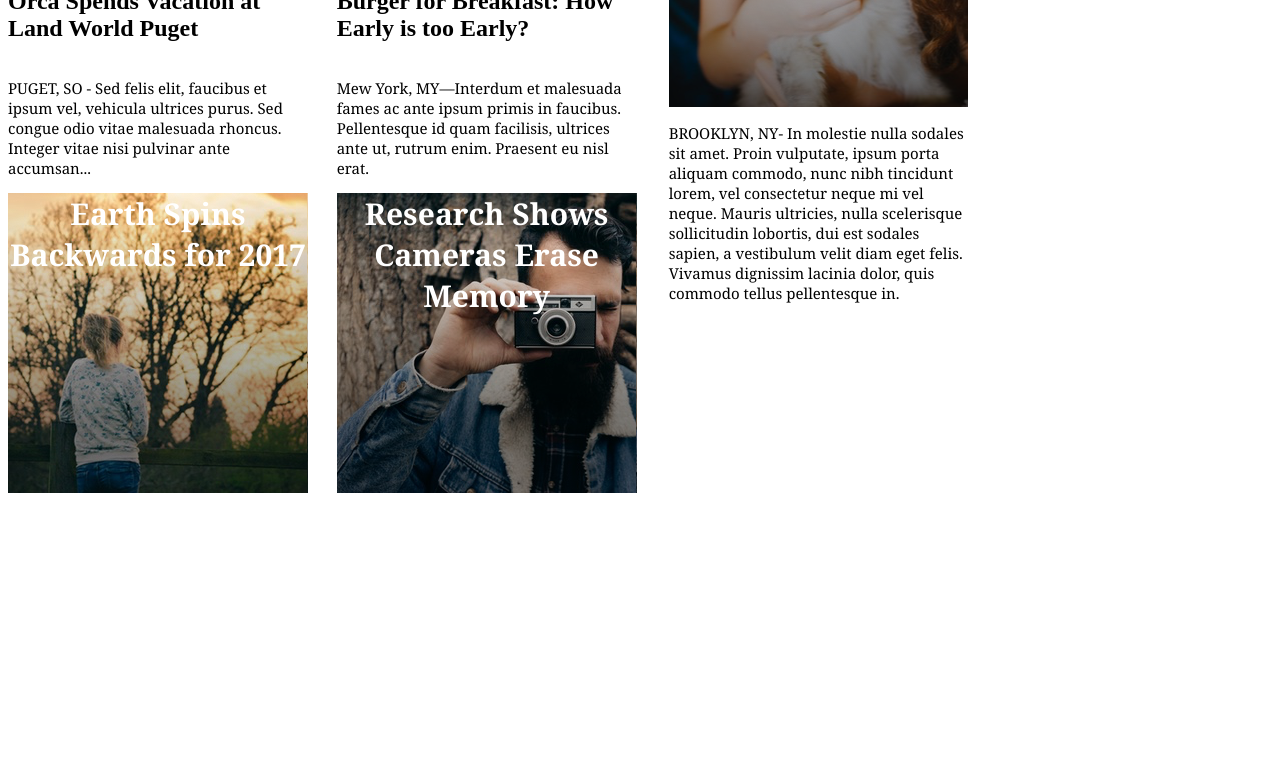
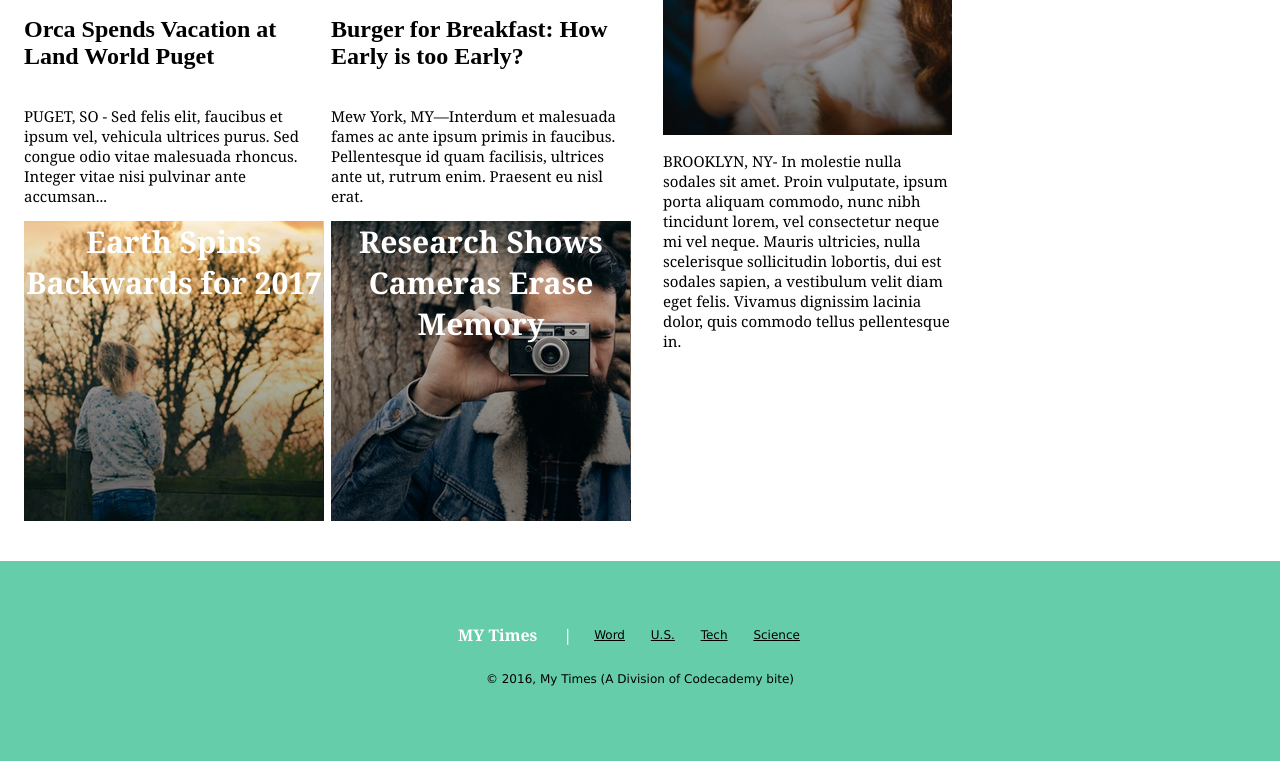
Before and after one commit to SouthDev12/mytimes, a plain HTML site: page index.html in a window 1280 px wide. Shown: the part 670-1431 px from the top of the page. Before the commit the page ends 1171 px from the top, so only its background shows below. Drawn offline with Linux system fonts and the light colour scheme.

Commit message:
Final edits

```diff
--- a/index.html
+++ b/index.html
@@ -95,5 +95,25 @@
         </div>
       </div>
     </main>
+    <footer>
+      <div id="foot_container">
+      <div id="foot_line1">
+        <div id="foot_name">
+          <span>MY Times</span>
+          <span>|</span>
+        </div>
+        <div id="foot_nav">
+          <span><a href="#">Word</a></span>
+          <span><a href="#">U.S.</a></span>
+          <span><a href="#">Tech</a></span>
+          <span><a href="#">Science</a></span>
+        </div>
+      </div>
+      <div id="foot_line2">
+        <br>
+        <p>&copy; 2016, My Times (A Division of Codecademy bite)</p>
+      </div>
+    </div>
+    </footer>
   </body>
 </html>
--- a/resources/css/style.css
+++ b/resources/css/style.css
@@ -1,8 +1,13 @@
+body {
+  margin: 0px;
+}
+
 header {
   display: flex;
   align-items: center;
   position: fixed;
   z-index: 1;
+  margin: 0px;
   width: 100%;
   height: 80px;
   background-color: white;
@@ -17,7 +22,6 @@ header {
   align-items: center;
   padding-left: 30px;
   flex-grow: 1;
-  border: 1px solid black;
 }
 
 .logo span {
@@ -38,12 +42,22 @@ nav span a {
   color: black;
 }
 
-
+footer {
+  display: flex;
+  background-color: MediumAquamarine;
+  margin: 0px;
+  height: 200px;
+  font-family: Verdana;
+  font-size: 12px;
+  align-items: center;
+  justify-content: center;
+}
 
 .container {
   display: flex;
-  width: 100%;
-  padding-top: 100px;
+  width: 1232px;
+  margin: 0px auto 40px auto;
+  padding-top: 116px;
 }
 
 .column {
@@ -170,3 +184,29 @@ nav span a {
   font-size: 12px;
   color: DimGray;
 }
+
+#foot_container {
+  display: block;
+}
+
+#foot_line1 {
+  display: inline-flex;
+  align-items: center;
+}
+
+#foot_name span{
+  font-family: Georgia;
+  font-size: 16px;
+  font-weight: bold;
+  color: white;
+  padding-right: 22px;
+}
+
+#foot_nav a{
+  color: black;
+  padding-right: 22px;
+}
+
+#foot_line2 {
+  text-align: center;
+}
```
